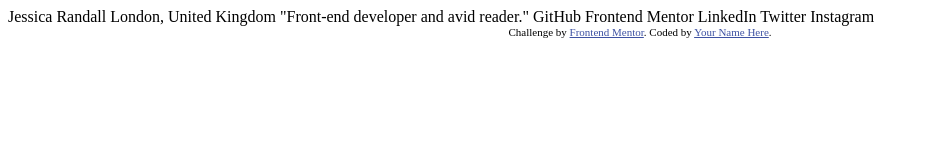
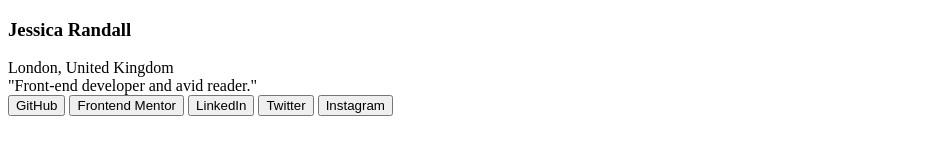
Before and after one commit to hellcsaba/social-links-profile, a plain HTML site: page index.html in a window 1280 px wide. Shown: the whole page, without its empty margins (0-929 px from the left). Drawn offline with Linux system fonts and the light colour scheme.

Commit message:
Add HTML structure for social links profile component

```diff
--- a/index.html
+++ b/index.html
@@ -1,34 +1,34 @@
 <!DOCTYPE html>
 <html lang="en">
-<head>
-  <meta charset="UTF-8">
-  <meta name="viewport" content="width=device-width, initial-scale=1.0"> <!-- displays site properly based on user's device -->
+  <head>
+    <meta charset="UTF-8" />
+    <meta name="viewport" content="width=device-width, initial-scale=1.0" />
 
-  <link rel="icon" type="image/png" sizes="32x32" href="./assets/images/favicon-32x32.png">
+    <link
+      rel="icon"
+      type="image/png"
+      sizes="32x32"
+      href="./assets/images/favicon-32x32.png"
+    />
 
-  <title>Frontend Mentor | Social links profile</title>
-
-  <!-- Feel free to remove these styles or customise in your own stylesheet 👍 -->
-  <style>
-    .attribution { font-size: 11px; text-align: center; }
-    .attribution a { color: hsl(228, 45%, 44%); }
-  </style>
-</head>
-<body>
-
-  Jessica Randall
-  London, United Kingdom
-  "Front-end developer and avid reader."
-
-  GitHub
-  Frontend Mentor
-  LinkedIn
-  Twitter
-  Instagram
-
-  <div class="attribution">
-    Challenge by <a href="https://www.frontendmentor.io?ref=challenge" target="_blank">Frontend Mentor</a>.
-    Coded by <a href="#">Your Name Here</a>.
-  </div>
-</body>
+    <title>Social links profile</title>
+  </head>
+  <body>
+    <main>
+      <article>
+        <section class="profile">
+          <h1 class="name">Jessica Randall</h1>
+          <div class="address">London, United Kingdom</div>
+          <div class="introduction">"Front-end developer and avid reader."</div>
+        </section>
+        <section class="social-links">
+          <button>GitHub</button>
+          <button>Frontend Mentor</button>
+          <button>LinkedIn</button>
+          <button>Twitter</button>
+          <button>Instagram</button>
+        </section>
+      </article>
+    </main>
+  </body>
 </html>
```
